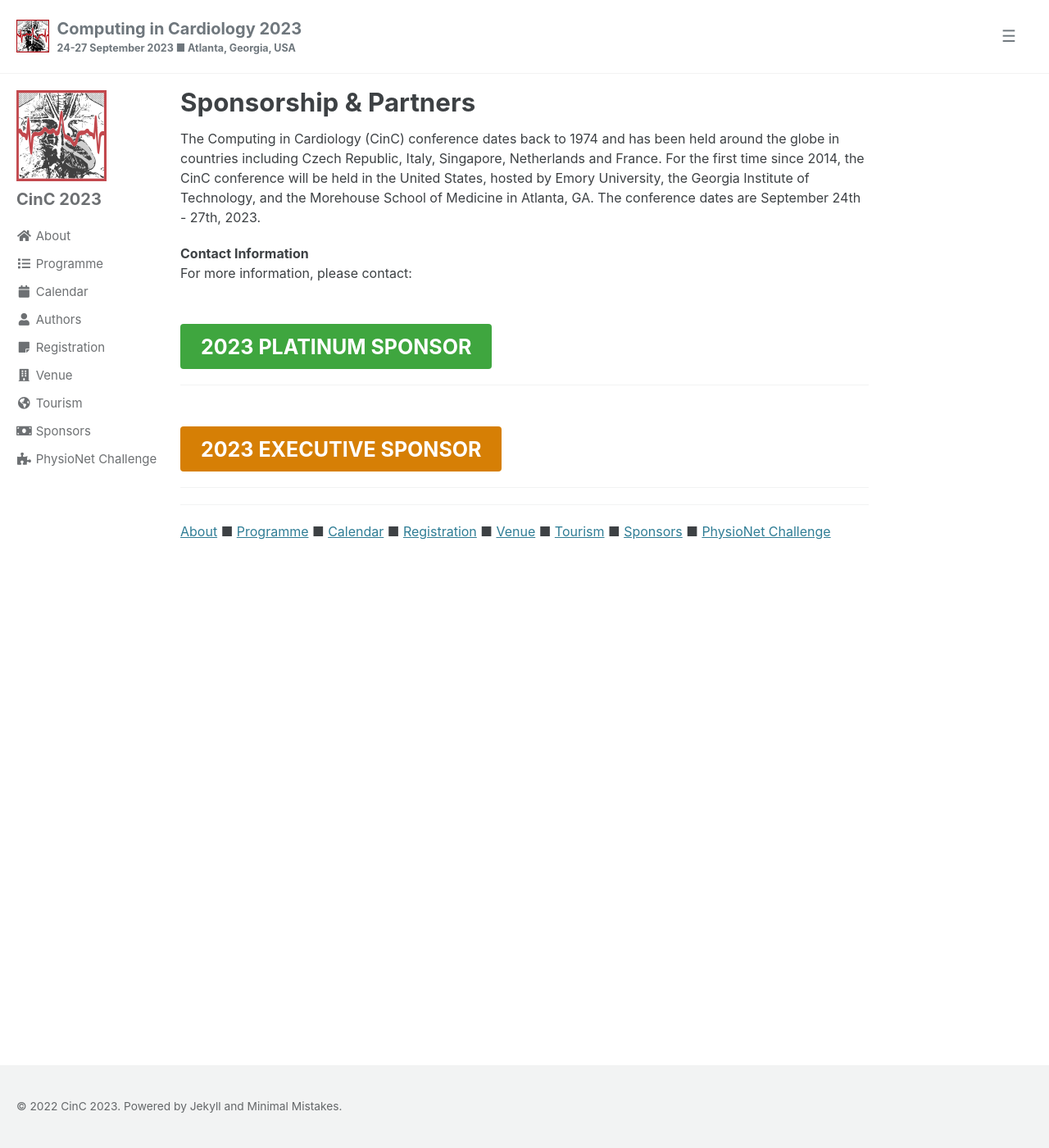
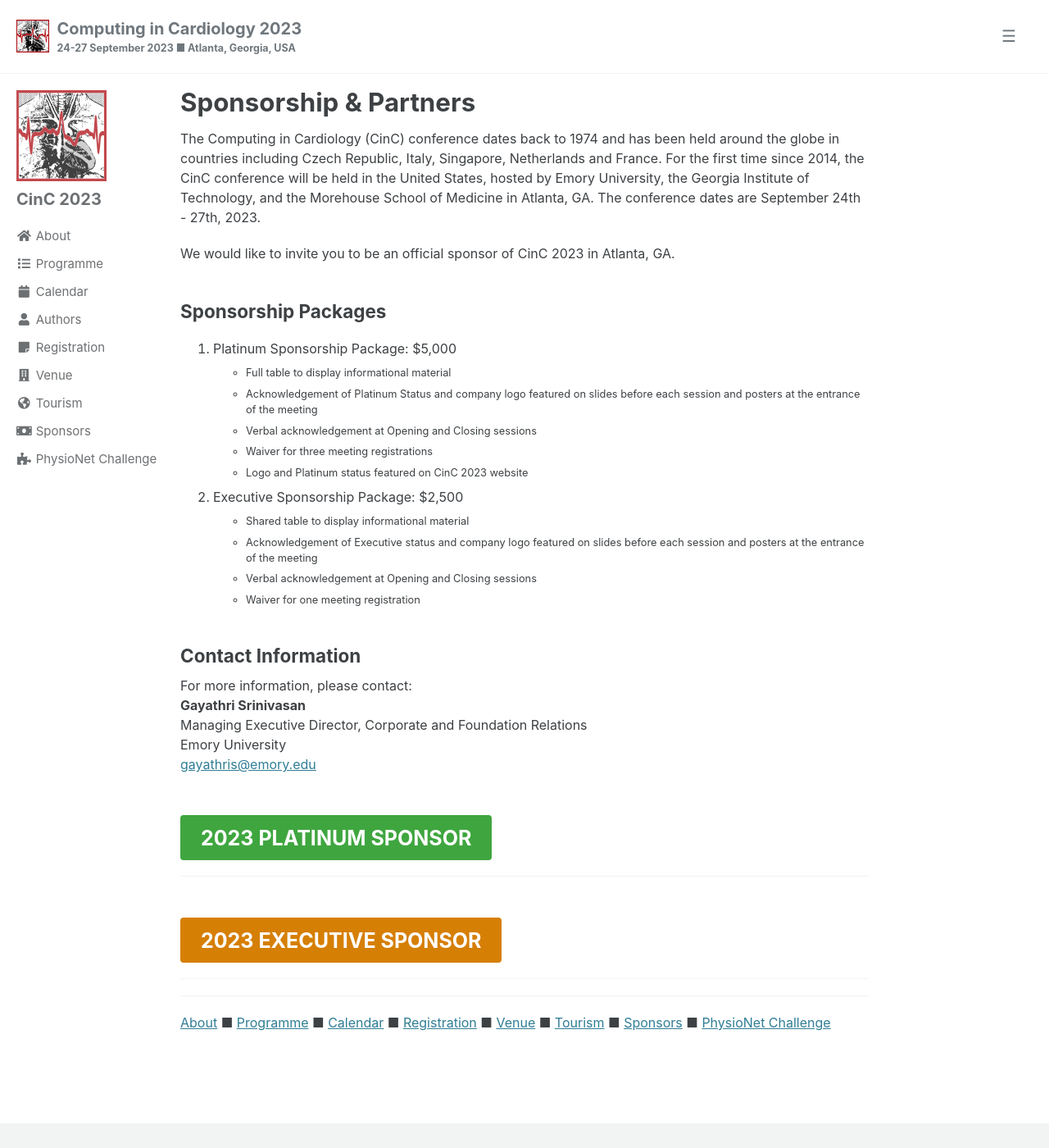
Before and after one commit to cinc2023/cinc2023.github.io, a Jekyll site: the page built from pages/sponsors.md, in a window 1280 px wide and 1400 px high. Shown: the whole window at 82% size. Built offline with Jekyll 4.4.1, drawn with Linux system fonts in a browser that asks for light colours; cached includes are drawn as plain includes.

Commit message:
contents edited

```diff
--- a/pages/sponsors.md
+++ b/pages/sponsors.md
@@ -6,9 +6,27 @@ permalink: /sponsors/
 ---
 The Computing in Cardiology (CinC) conference dates back to 1974 and has been held around the globe in countries including Czech Republic, Italy, Singapore, Netherlands and France. For the first time since 2014, the CinC conference will be held in the United States, hosted by Emory University, the Georgia Institute of Technology, and the Morehouse School of Medicine in Atlanta, GA. The conference dates are September 24th - 27th, 2023.
 
-**Contact Information**\
-For more information, please contact:
+We would like to invite you to be an official sponsor of CinC 2023 in Atlanta, GA.
+### Sponsorship Packages
+1. Platinum Sponsorship Package: $5,000
+* Full table to display informational material
+* Acknowledgement of Platinum Status and company logo featured on slides before each session and posters at the entrance of the meeting
+* Verbal acknowledgement at Opening and Closing sessions
+* Waiver for three meeting registrations
+* Logo and Platinum status featured on CinC 2023 website
 
+2. Executive Sponsorship Package: $2,500
+* Shared table to display informational material
+* Acknowledgement of Executive status and company logo featured on slides before each session and posters at the entrance of the meeting
+* Verbal acknowledgement at Opening and Closing sessions
+* Waiver for one meeting registration
+
+### Contact Information
+For more information, please contact:\
+**Gayathri Srinivasan**\
+Managing Executive Director, Corporate and Foundation Relations\
+Emory University\
+<gayathris@emory.edu>
 
 ## <a class="btn btn--success btn--large">2023 PLATINUM SPONSOR</a>
 ## <a class="btn btn--warning btn--large">2023 EXECUTIVE SPONSOR</a>
```
Also changed, not shown: pages/programme.md (+1 -1 lines), pages/tourism.md (+0 -5 lines), pages/venue.md (+1 -1 lines).
